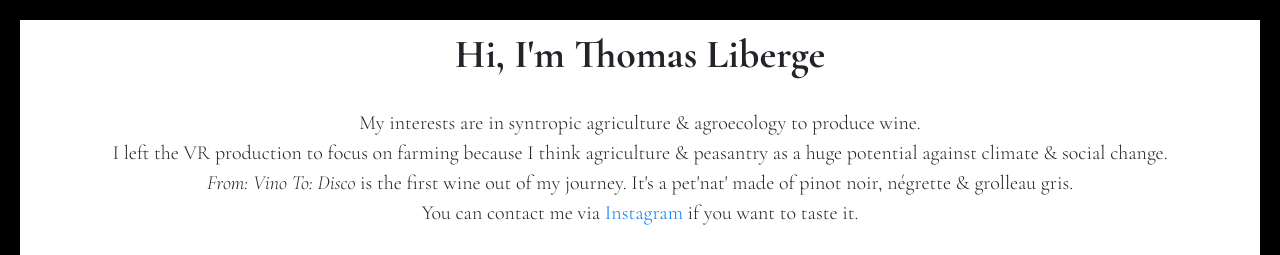
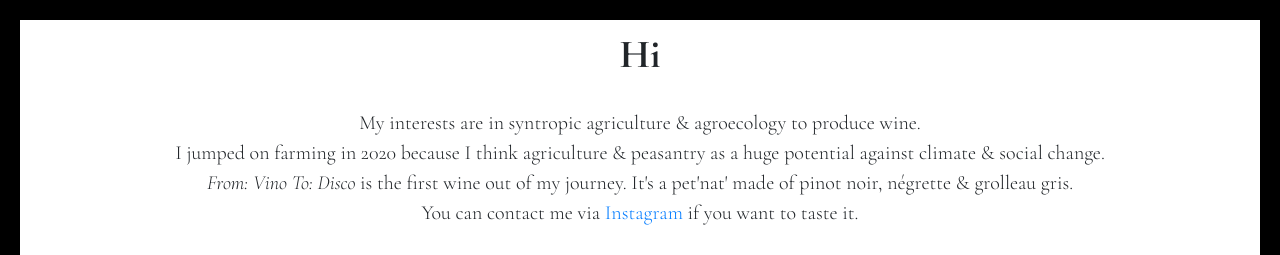
Before and after one commit to ThomasLiberge/DomaineLaRequerreRecords, a plain HTML site: page index.html in a window 1280 px wide. Shown: the top 255 px of the page. Drawn offline with nearby package versions, Linux system fonts and the light colour scheme.

Commit message:
where is sam ?

```diff
--- a/index.html
+++ b/index.html
@@ -20,8 +20,8 @@
 </head>
 <body>
 	<div class="espace">
-		<h1 id="titleHome">Hi, I'm Thomas Liberge</h1>
-		<p id="paragrapheHome">My interests are in syntropic agriculture & agroecology to produce wine. <br />I left the VR production to focus on farming because I think agriculture & peasantry as a huge potential against climate & social change. <br /><i>From: Vino To: Disco</i> is the first wine out of my journey. It's a pet'nat' made of pinot noir, négrette & grolleau gris.
+		<h1 id="titleHome">Hi</h1>
+		<p id="paragrapheHome">My interests are in syntropic agriculture & agroecology to produce wine. <br />I jumped on farming in 2020 because I think agriculture & peasantry as a huge potential against climate & social change. <br /><i>From: Vino To: Disco</i> is the first wine out of my journey. It's a pet'nat' made of pinot noir, négrette & grolleau gris.
 		<br />You can contact me via <a href="https://www.instagram.com/la_requerre/?hl=fr" target="_blank">Instagram</a> if you want to taste it.</p>
 	</div>
 	<div class="espace">
```
